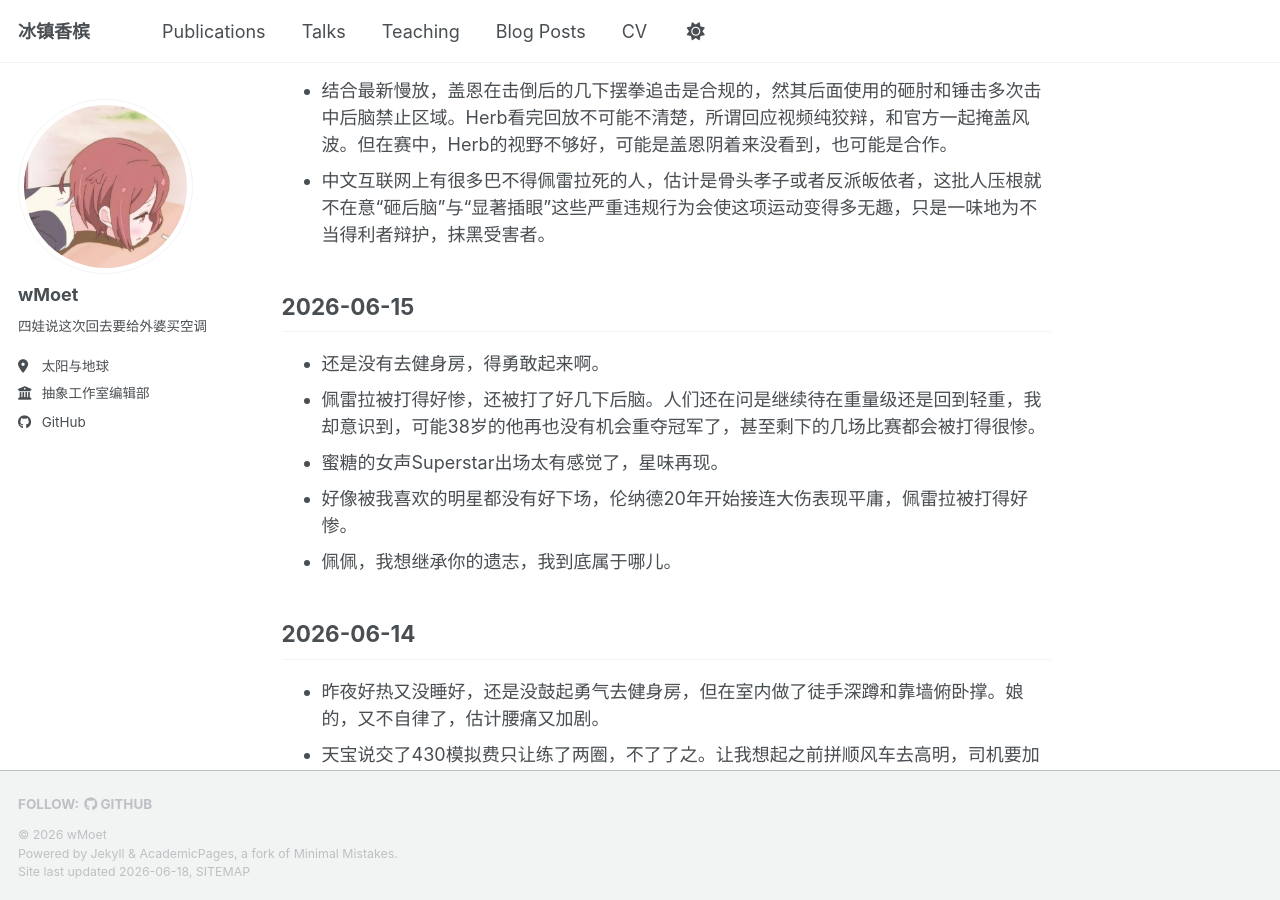
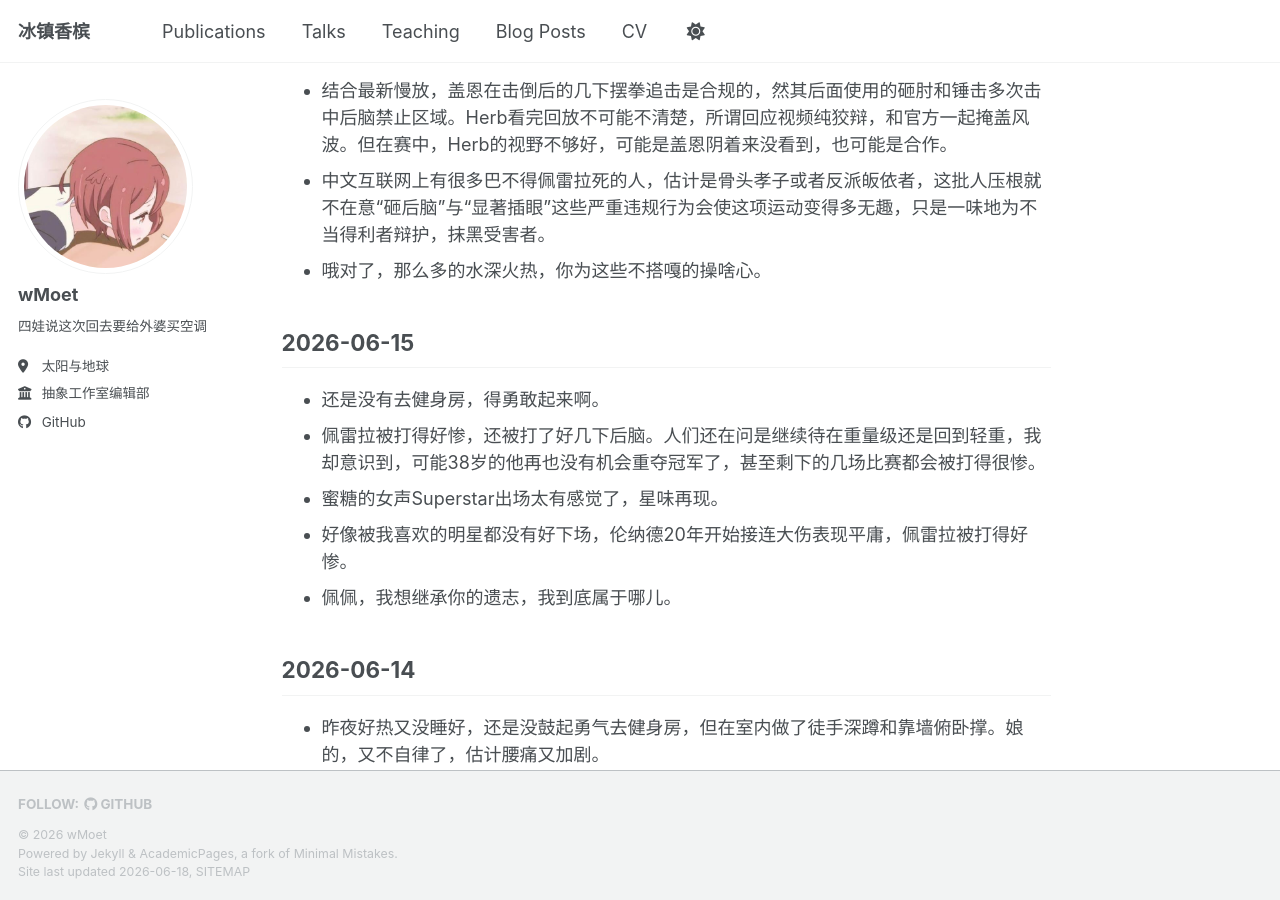
Before and after one commit to wMoet/wMoet.github.io, a Jekyll site: the page built from _posts/2026-12-31-我想说说2026.md, in a window 1280 px wide and 900 px high, scrolled down 1034 px. Built offline with Jekyll 4.4.1, drawn with Linux system fonts in a browser that asks for light colours; a script bundle is joined from its source files by our own code; library files that are not in the unit come from our copies.

Commit message:
Update 2026-12-31-我想说说2026.md

```diff
--- a/_posts/2026-12-31-我想说说2026.md
+++ b/_posts/2026-12-31-我想说说2026.md
@@ -15,6 +15,7 @@ tags:
 - 骨头肯定是大喜的，因为他击败过盖恩，而汤姆和佩雷拉都对他的地位有冲击；汤姆和佩雷拉同为受害者，自然要声援；黑龙和佩雷拉格斗经历交涉深，但本质还是看客，两边不想得罪。佩雷拉幸运的地方是他的粉丝基础比汤姆好得多，在遭受网暴的同时也得到声援。
 - 结合最新慢放，盖恩在击倒后的几下摆拳追击是合规的，然其后面使用的砸肘和锤击多次击中后脑禁止区域。Herb看完回放不可能不清楚，所谓回应视频纯狡辩，和官方一起掩盖风波。但在赛中，Herb的视野不够好，可能是盖恩阴着来没看到，也可能是合作。
 - 中文互联网上有很多巴不得佩雷拉死的人，估计是骨头孝子或者反派皈依者，这批人压根就不在意“砸后脑”与“显著插眼”这些严重违规行为会使这项运动变得多无趣，只是一味地为不当得利者辩护，抹黑受害者。
+- 哦对了，那么多的水深火热，你为这些不搭嘎的操啥心。
 
 ## 2026-06-15
 - 还是没有去健身房，得勇敢起来啊。
```
